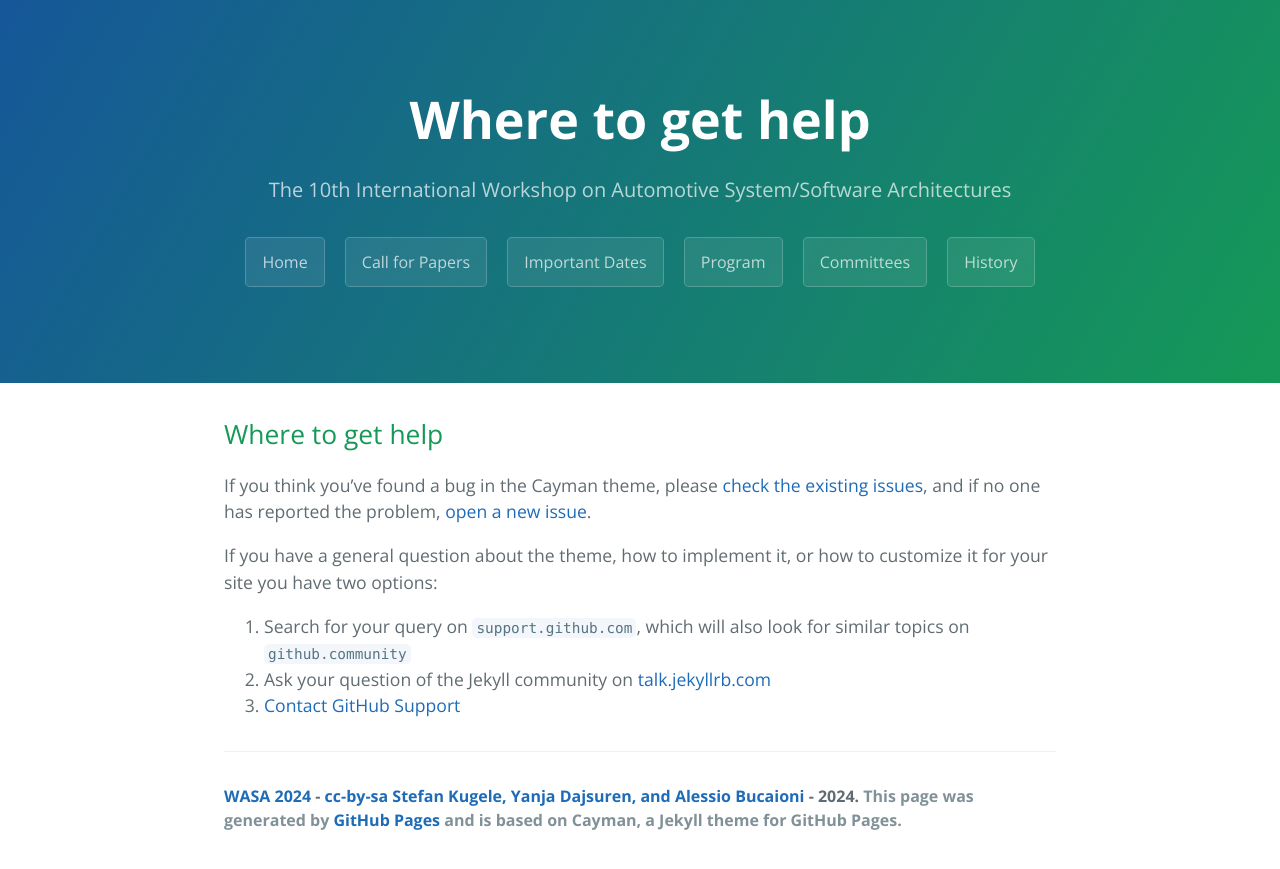
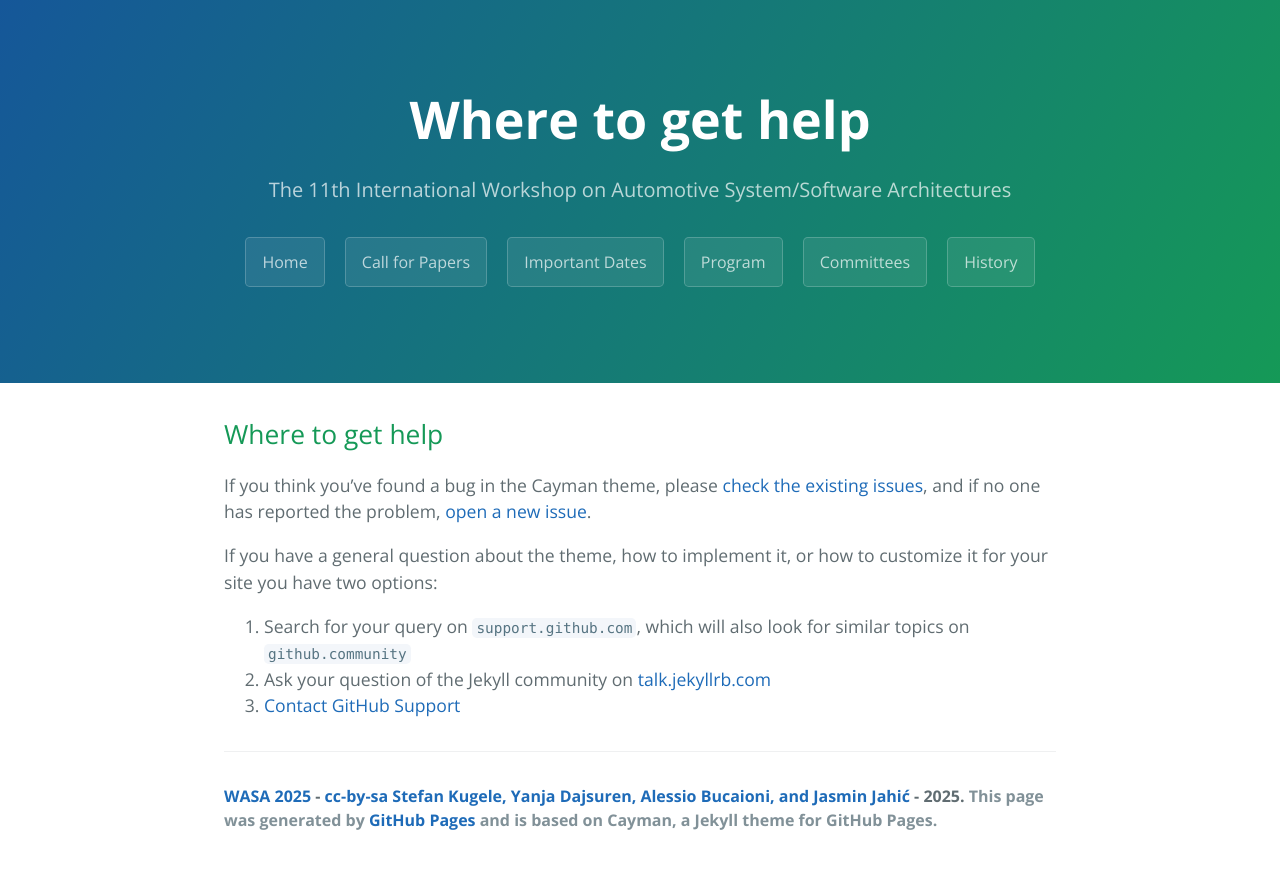
Before and after one commit to WASA-Workshop/2025, a Jekyll site: the page built from docs/SUPPORT.md, in a window 1280 px wide. Shown: the top 869 px of the page. Built offline with Jekyll 4.4.1, drawn with Linux system fonts in a browser that asks for light colours; our own code applies the rules of GitHub Pages for plain Markdown files.

Commit message:
Update _config.yml

```diff
--- a/_config.yml
+++ b/_config.yml
@@ -1,11 +1,11 @@
-title: WASA 2024
-description: The 10th International Workshop on Automotive System/Software Architectures
+title: WASA 2025
+description: The 11th International Workshop on Automotive System/Software Architectures
 show_downloads: true
 google_analytics:
 theme: jekyll-theme-cayman
 keywords: "workshops, automotive, software engineering, software architecture"
 
 # author settings for cc-by, appears in the footer
-author: Stefan Kugele, Yanja Dajsuren, and Alessio Bucaioni
-pub_year: 2024
+author: Stefan Kugele, Yanja Dajsuren, Alessio Bucaioni, and Jasmin Jahić
+pub_year: 2025
 github_username: stefankugele
```
